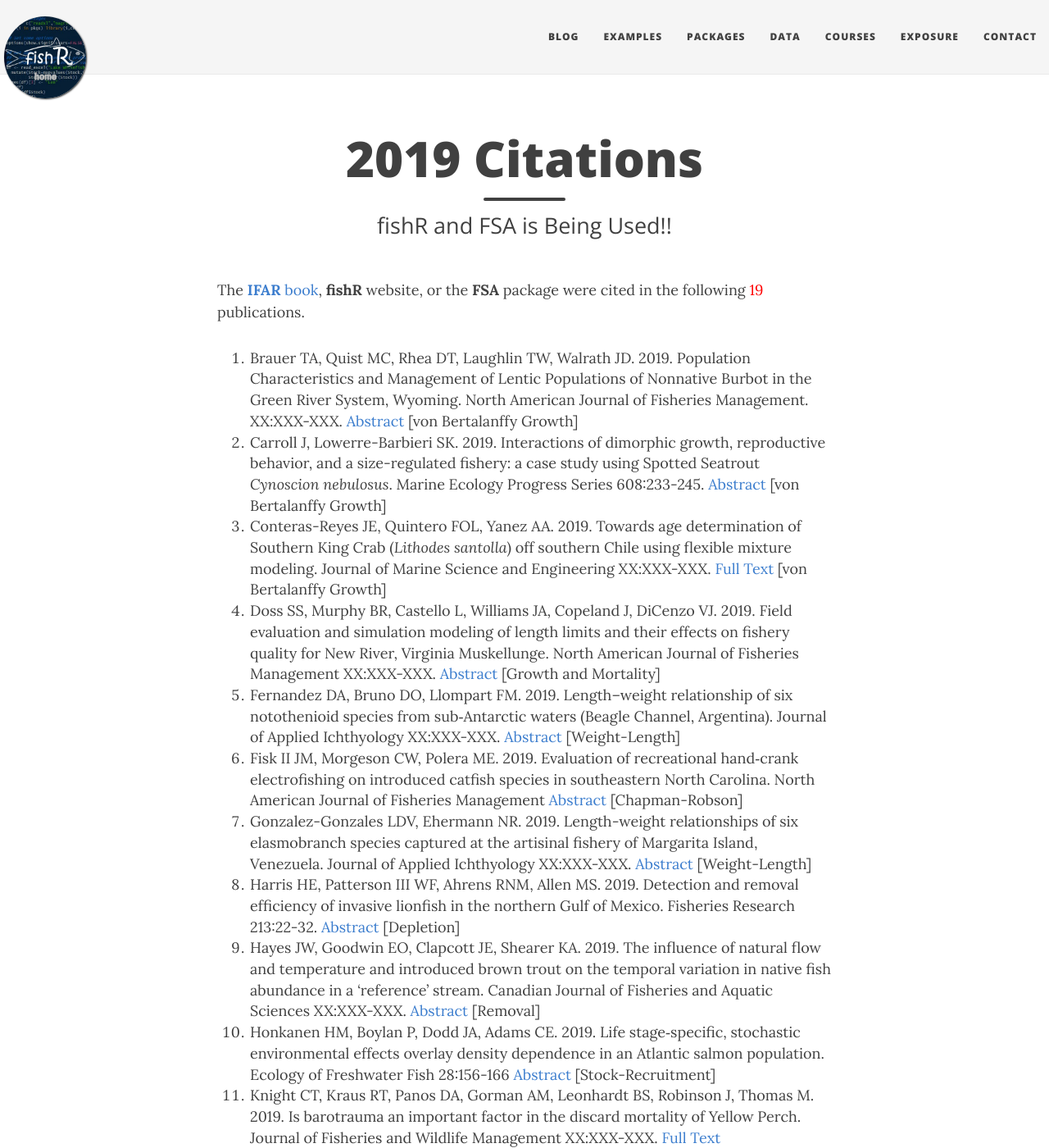
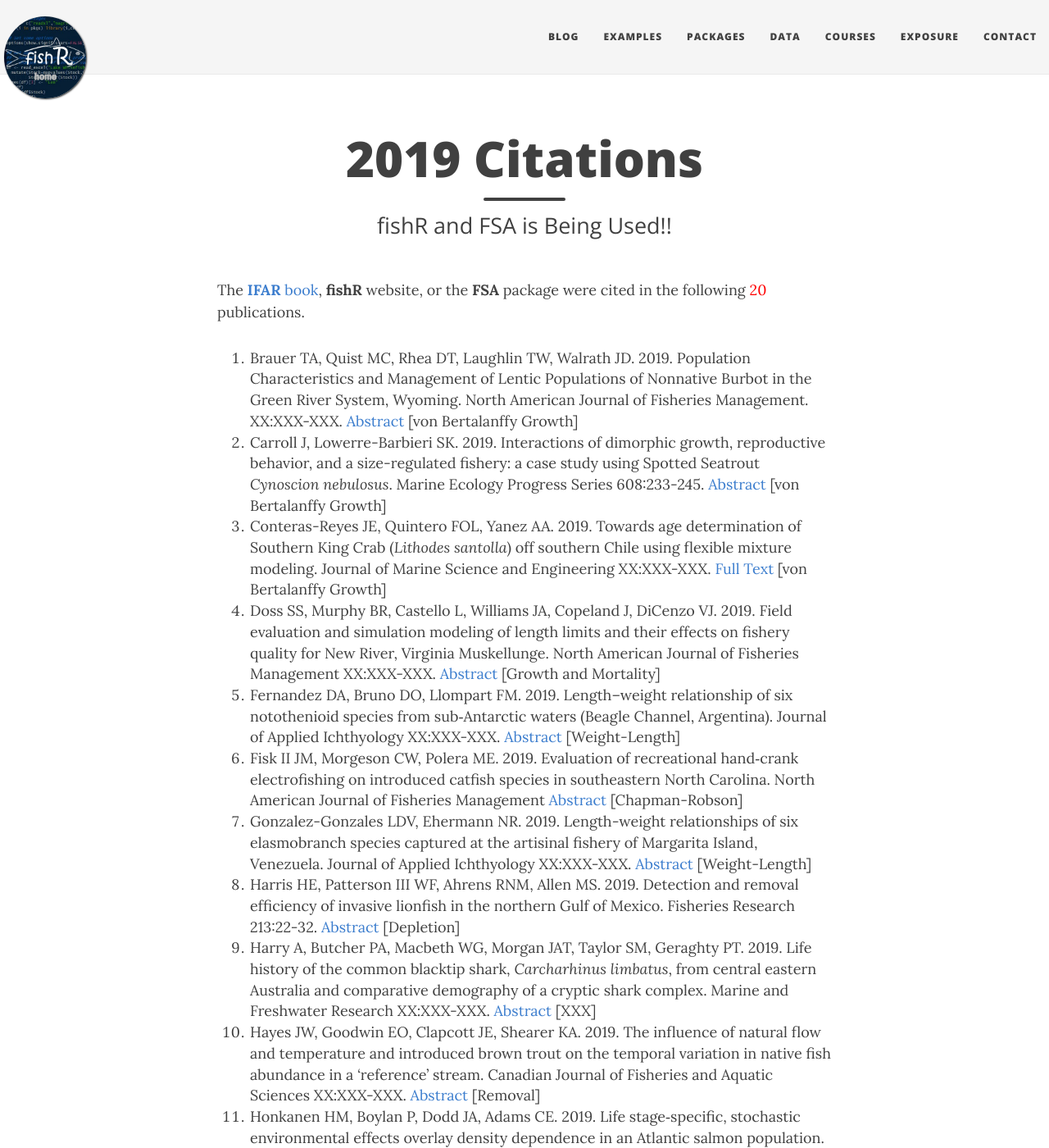
Before and after one commit to droglenc/fishR, a Jekyll site: the page built from exposure/exposure-citations19.md, in a window 1280 px wide and 1400 px high. Shown: the whole window at 82% size. Built offline with Jekyll 4.4.1, drawn with Linux system fonts in a browser that asks for light colours; nearby versions of some CDN libraries.

Commit message:
Update exposure-citations19.md

```diff
--- a/exposure/exposure-citations19.md
+++ b/exposure/exposure-citations19.md
@@ -5,7 +5,7 @@ subtitle: fishR and FSA is Being Used!!
 css: "/css/exposure-citation.css"
 ---
 
-The [**IFAR** book](http://derekogle.com/IFAR/), **fishR** website, or the **FSA** package were cited in the following <span id="contact-div">19</span> publications.
+The [**IFAR** book](http://derekogle.com/IFAR/), **fishR** website, or the **FSA** package were cited in the following <span id="contact-div">20</span> publications.
 
 1. Brauer TA, Quist MC, Rhea DT, Laughlin TW, Walrath JD. 2019. Population Characteristics and Management of Lentic Populations of Nonnative Burbot in the Green River System, Wyoming. North American Journal of Fisheries Management. XX:XXX-XXX. [Abstract](https://afspubs.onlinelibrary.wiley.com/doi/abs/10.1002/nafm.10247) [von Bertalanffy Growth]
 1. Carroll J, Lowerre-Barbieri SK. 2019. Interactions of dimorphic growth, reproductive behavior, and a size-regulated fishery: a case study using Spotted Seatrout *Cynoscion nebulosus*. Marine Ecology Progress Series 608:233-245. [Abstract](https://www.int-res.com/abstracts/meps/v608/p233-245) [von Bertalanffy Growth]
@@ -15,6 +15,7 @@ The [**IFAR** book](http://derekogle.com/IFAR/), **fishR** website, or the **FSA
 1. Fisk II JM, Morgeson CW, Polera ME. 2019. Evaluation of recreational hand‐crank electrofishing on introduced catfish species in southeastern North Carolina. North American Journal of Fisheries Management [Abstract](https://afspubs.onlinelibrary.wiley.com/doi/abs/10.1002/nafm.10255) [Chapman-Robson]
 1. Gonzalez-Gonzales LDV, Ehermann NR. 2019. Length-weight relationships of six elasmobranch species captured at the artisinal fishery of Margarita Island, Venezuela. Journal of Applied Ichthyology XX:XXX-XXX. [Abstract](https://onlinelibrary.wiley.com/doi/abs/10.1111/jai.13832) [Weight-Length]
 1. Harris HE, Patterson III WF, Ahrens RNM, Allen MS. 2019. Detection and removal efficiency of invasive lionfish in the northern Gulf of Mexico. Fisheries Research 213:22-32. [Abstract](https://www.sciencedirect.com/science/article/pii/S0165783619300025) [Depletion]
+1. Harry A, Butcher PA, Macbeth WG, Morgan JAT, Taylor SM, Geraghty PT. 2019. Life history of the common blacktip shark, *Carcharhinus limbatus*, from central eastern Australia and comparative demography of a cryptic shark complex. Marine and Freshwater Research XX:XXX-XXX. [Abstract](http://www.publish.csiro.au/MF/MF18141) [XXX]
 1. Hayes JW, Goodwin EO, Clapcott JE, Shearer KA. 2019. The influence of natural flow and temperature and introduced brown trout on the temporal variation in native fish abundance in a ‘reference’ stream. Canadian Journal of Fisheries and Aquatic Sciences XX:XXX-XXX. [Abstract](http://www.nrcresearchpress.com/doi/abs/10.1139/cjfas-2018-0033) [Removal]
 1. Honkanen HM, Boylan P, Dodd JA, Adams CE. 2019. Life stage‐specific, stochastic environmental effects overlay density dependence in an Atlantic salmon population. Ecology of Freshwater Fish 28:156-166 [Abstract](https://onlinelibrary.wiley.com/doi/10.1111/eff.12439) [Stock-Recruitment]
 1. Knight CT, Kraus RT, Panos DA, Gorman AM, Leonhardt BS, Robinson J, Thomas M. 2019. Is barotrauma an important factor in the discard mortality of Yellow Perch. Journal of Fisheries and Wildlife Management XX:XXX-XXX. [Full Text](http://www.fwspubs.org/doi/pdf/10.3996/062018-JFWM-056) [Bootstrapping]
```
